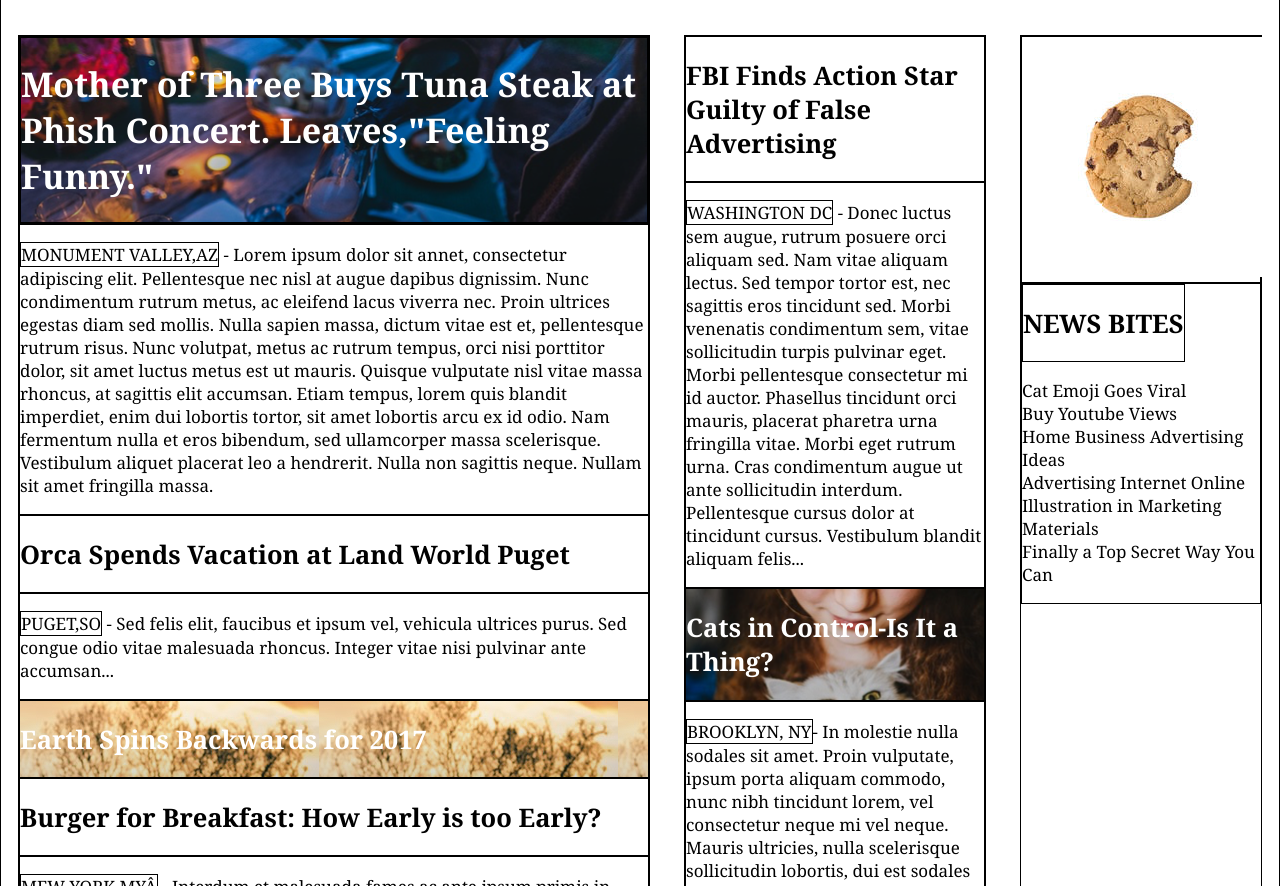
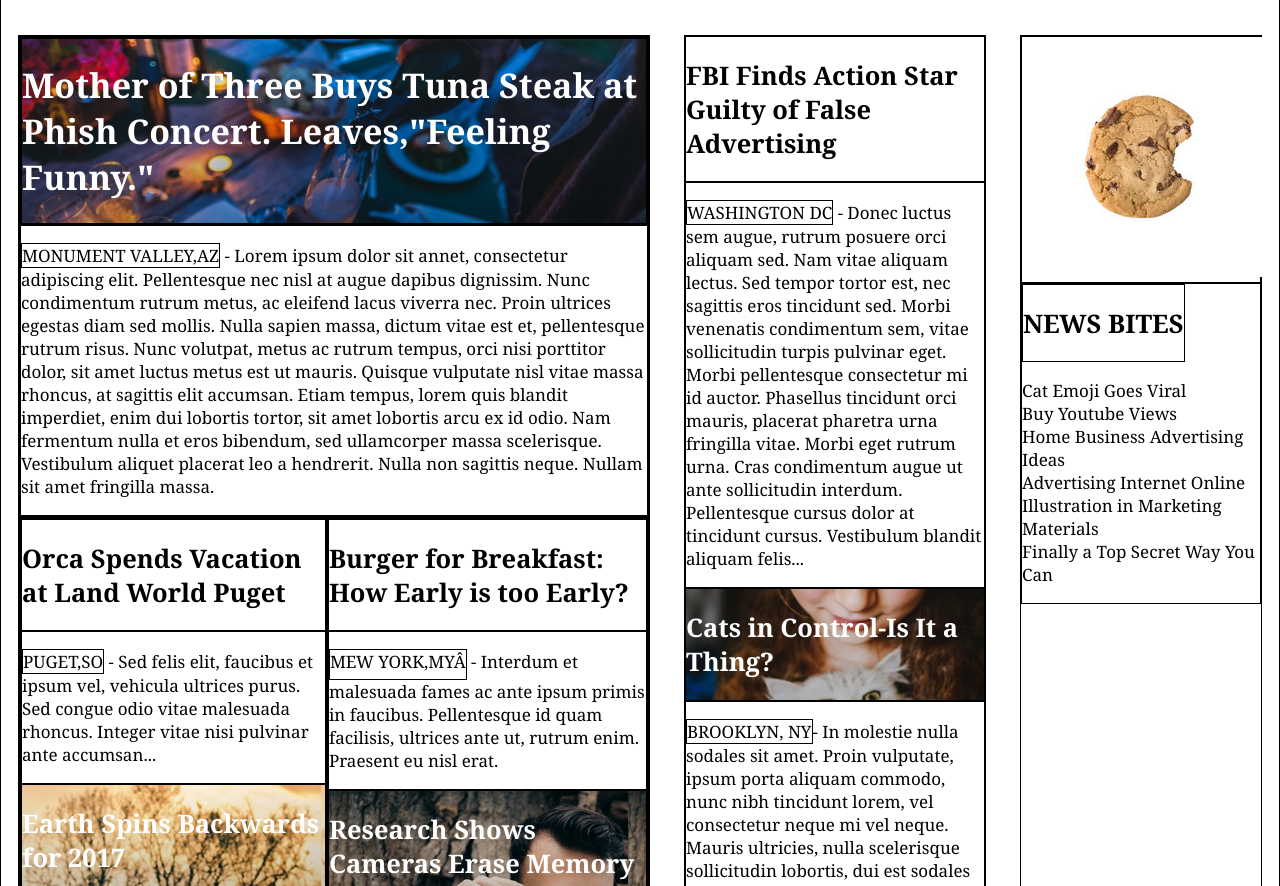
Before and after one commit to FANinja/Yourtimes, a plain HTML site: page index.html in a window 1280 px wide. Shown: the part 66-952 px from the top of the page. Drawn offline with Linux system fonts and the light colour scheme.

Commit message:
changes 4

```diff
--- a/index.html
+++ b/index.html
@@ -29,6 +29,7 @@
 
     <div class="column">
       <div class="large">
+        <div class="mother">
           <div class="theme1">
             <div class="image" id="image1">
           <h1>Mother of Three Buys Tuna Steak at Phish Concert. Leaves,"Feeling Funny."</h1></div>
@@ -44,6 +45,9 @@
           ullamcorper massa scelerisque. Vestibulum aliquet placerat leo a hendrerit. Nulla non sagittis
           neque. Nullam sit amet fringilla massa.</p>
         </div>
+      </div>
+        <div class="orca-burger">
+          <div class="orca">
             <div class="theme2">
               <h2>Orca Spends Vacation at Land World Puget</h2>
             </div>
@@ -53,6 +57,8 @@
                 <div class="image" id="image2">
                   <h2>Earth Spins Backwards for 2017</h2>
                 </div>
+              </div>
+              <div class="burger">
                 <div class="theme3">
                   <h2>Burger for Breakfast: How Early is too Early?</h2>
                 </div>
@@ -61,6 +67,8 @@
                     Pellentesque id quam facilisis, ultrices ante ut, rutrum enim. Praesent eu nisl erat.</p></div>
                     <div class="image" id="image3">
                       <h2>Research Shows Cameras Erase Memory</h2>
+                    </div>
+                </div>
             </div>
           </div>
 
--- a/resources/css/style.css
+++ b/resources/css/style.css
@@ -64,6 +64,23 @@ a {
   width: 240px;
 }
 
+.mother {
+  display: column;
+}
+
+.orca-burger {
+  display: flex;
+  justify-content: space-between;
+}
+
+.orca {
+  display: column;
+}
+
+.burger {
+  display: column;
+}
+
 .image {
   color: white;
 }
```
Lines whose indentation alone changed are shown as unchanged.
